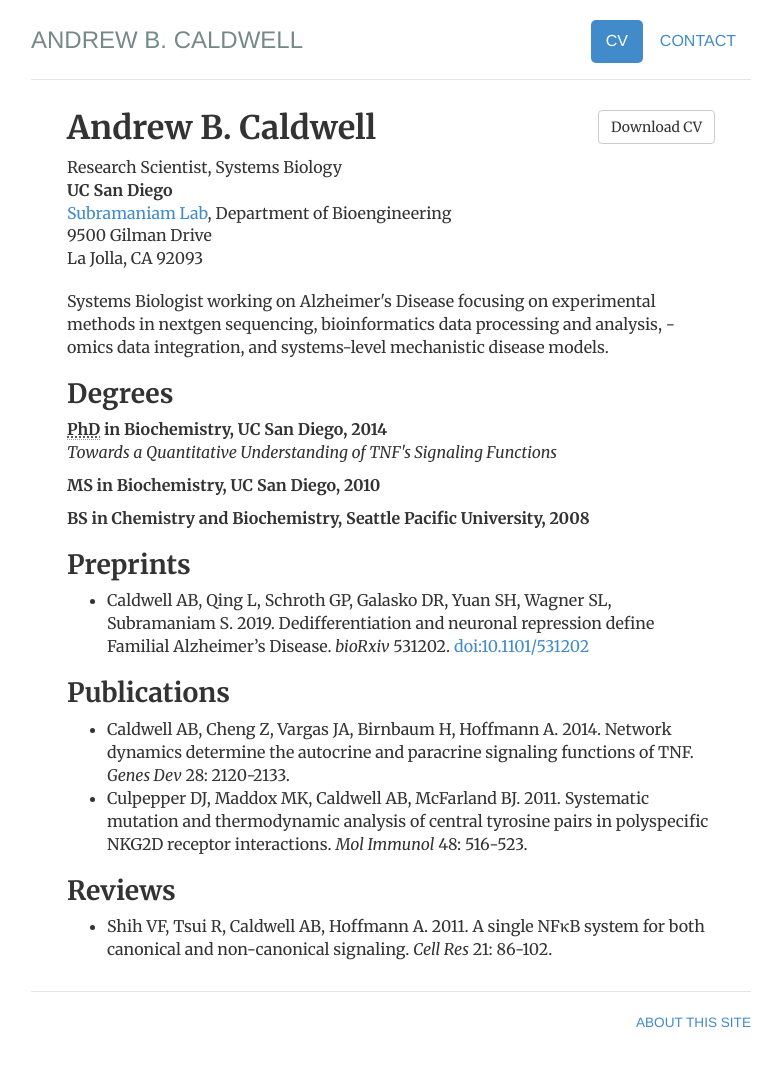
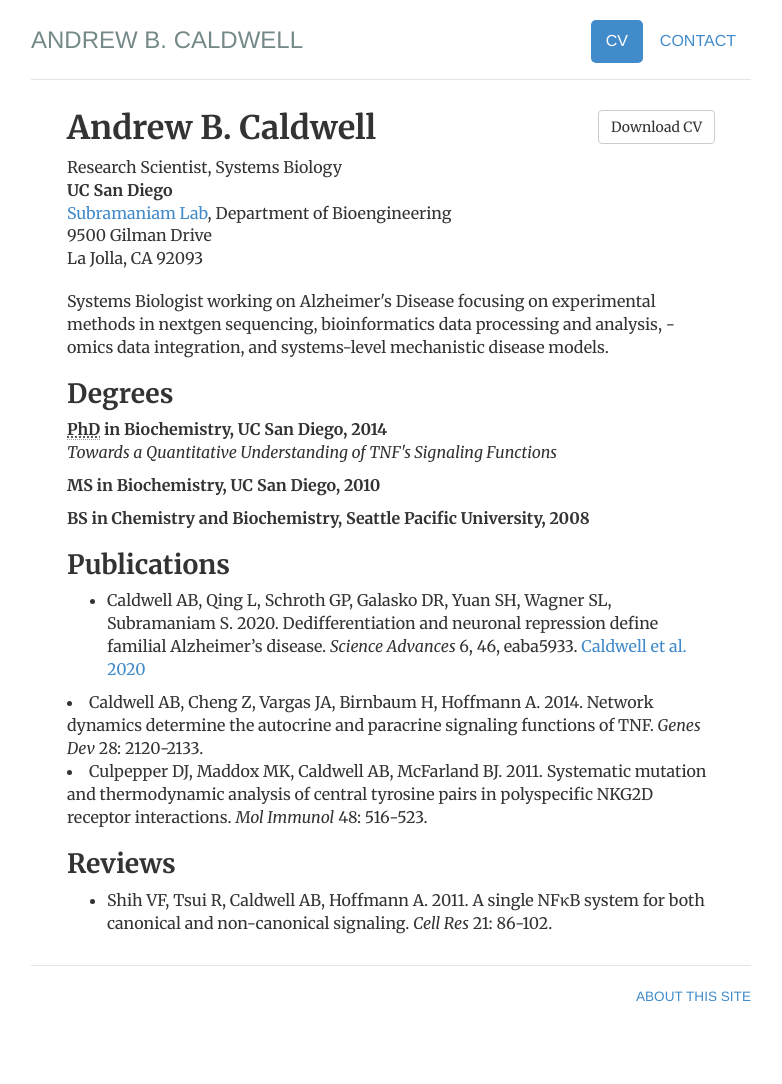
Before and after one commit to andrewbcaldwell/andrewbcaldwell.github.io, a Jekyll site: the page built from cv/index.html, in a window 1280 px wide. Shown: the whole page, without its empty margins (249-1031 px from the left). Built offline with Jekyll 4.4.1, drawn with Linux system fonts in a browser that asks for light colours; after the commit the page ends 1057 px from its top, so only the background shows below that.

Commit message:
Update index.html
Updated published manuscript

```diff
--- a/cv/index.html
+++ b/cv/index.html
@@ -31,12 +31,10 @@ description: Current CV for Andrew B. Caldwell.
 
                 <p><strong>BS in Chemistry and Biochemistry, Seattle Pacific University, 2008</strong></p>
 
-				<h2>Preprints</h2>
-				<ul>
-				<li>Caldwell AB, Qing L, Schroth GP, Galasko DR, Yuan SH, Wagner SL, Subramaniam S. 2019. Dedifferentiation and neuronal repression define Familial Alzheimer’s Disease. <i>bioRxiv</i> 531202. <a href="https://doi.org/10.1101/531202">doi:10.1101/531202</a></li>
-				</ul>
 				<h2>Publications</h2>
 				<ul>
+				<li>Caldwell AB, Qing L, Schroth GP, Galasko DR, Yuan SH, Wagner SL, Subramaniam S. 2020. Dedifferentiation and neuronal repression define familial Alzheimer’s disease. <i>Science Advances</i> 6, 46, eaba5933. <a href="https://advances.sciencemag.org/content/6/46/eaba5933">Caldwell et al. 2020</a></li>
+				</ul>
 				<li>Caldwell AB, Cheng Z, Vargas JA, Birnbaum H, Hoffmann A. 2014. Network dynamics determine the autocrine and paracrine signaling functions of TNF. <i>Genes Dev</i> 28: 2120-2133.</li>
 				<li>Culpepper DJ, Maddox MK, Caldwell AB, McFarland BJ. 2011. Systematic mutation and thermodynamic analysis of central tyrosine pairs in polyspecific NKG2D receptor interactions. <i>Mol Immunol</i> 48: 516-523.</li>
 				</ul>
```
